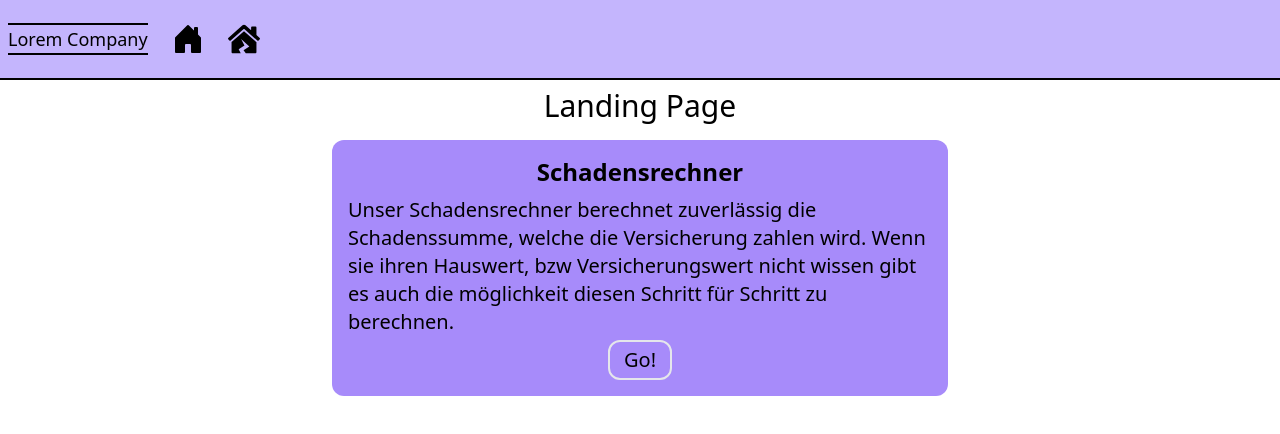
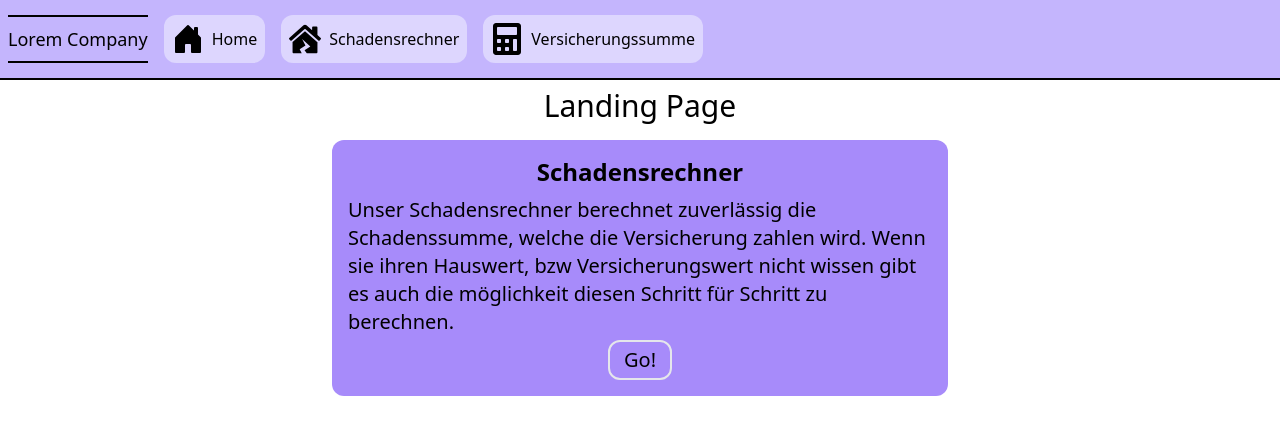
Before and after one commit to Jelenal1/Versicherungsrechner_bbw, a React (Vite) app in the folder calculator_app/: page / in a window 1280 px wide. Shown: the top 434 px of the page. Built offline with nearby package versions, Linux system fonts and the light colour scheme.

Commit message:
I updated the navbar and the routing

```diff
--- a/calculator_app/src/App.jsx
+++ b/calculator_app/src/App.jsx
@@ -1,6 +1,7 @@
 import DamageCalulator from "./components/DamageCalculator";
 import { BrowserRouter as Router, Routes, Route } from "react-router-dom";
 import Landing from "./components/Landing";
+import InsuranceCalculator from "./components/InsuranceCalculator";
 
 function App() {
   return (
@@ -8,6 +9,7 @@ function App() {
       <Routes>
         <Route index path="/" element={<Landing />} />
         <Route path="/damagecalculator" element={<DamageCalulator />} />
+        <Route path="/insurancecalculator" element={<InsuranceCalculator />} />
       </Routes>
     </Router>
   );
--- a/calculator_app/src/components/Navbar.jsx
+++ b/calculator_app/src/components/Navbar.jsx
@@ -1,42 +1,53 @@
 import { BsFillCalculatorFill, BsHouseDoorFill } from "react-icons/bs";
-import { FaHouseDamage } from "react-icons/fa";
+import { FaCalculator, FaHouseDamage } from "react-icons/fa";
 import { useNavigate } from "react-router-dom";
 
 function Navbar() {
   const styles = {
     spaceleft: `ml-5`,
     icons: `w-8 h-8`,
+    pills: `ml-2 flex items-center bg-violet-200 p-2 rounded-xl`,
+    pillstext: `ml-2`,
   };
 
   const navigate = useNavigate();
 
   return (
-    <div className="p-2 flex gap-2 h-20 bg-violet-300 border-b-2 border-black">
+    <div className="p-2 flex items-center gap-2 h-20 bg-violet-300 border-b-2 border-black">
       <div
-        className="flex items-center cursor-pointer"
+        className="flex items-center cursor-pointer border-t-2 border-b-2 border-black"
         onClick={() => {
           navigate("/");
         }}
       >
-        <h1 className="text-lg border-t-2 border-b-2 border-black">
-          Lorem Company
-        </h1>
+        <h1 className="text-lg my-2">Lorem Company</h1>
       </div>
       <button
-        className="ml-4"
+        className={styles.pills}
         onClick={() => {
           navigate("/");
         }}
       >
         <BsHouseDoorFill className={styles.icons} />
+        <h2 className={styles.pillstext}>Home</h2>
       </button>
       <button
-        className="ml-4"
+        className={styles.pills}
         onClick={() => {
           navigate("/damagecalculator");
         }}
       >
         <FaHouseDamage className={styles.icons} />
+        <h2 className={styles.pillstext}>Schadensrechner</h2>
+      </button>
+      <button
+        className={styles.pills}
+        onClick={() => {
+          navigate("/insurancecalculator");
+        }}
+      >
+        <FaCalculator className={styles.icons} />
+        <h2 className={styles.pillstext}>Versicherungssumme</h2>
       </button>
     </div>
   );
```
